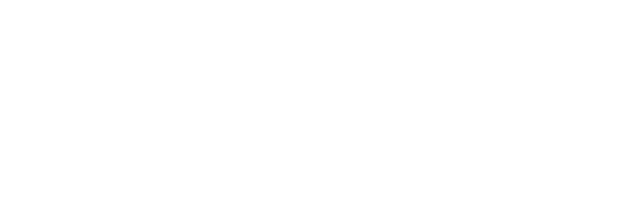
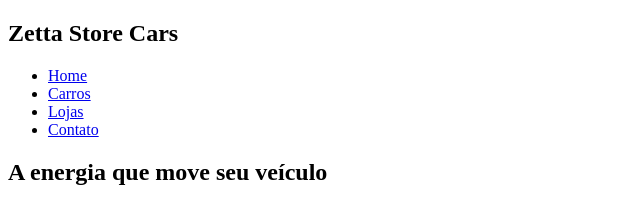
Before and after one commit to victor-altieri/projeto5front, a plain HTML site: page index.html in a window 1280 px wide. Shown: the whole page, without its empty margins (0-640 px from the left). Drawn offline with Linux system fonts and the light colour scheme.

Commit message:
criando a estrutura do header do projeto

```diff
--- a/index.html
+++ b/index.html
@@ -8,6 +8,26 @@
 </head>
 <body>
 
+    <section class="hero">
+        <header>
+            <h1><span>Zetta Store</span> Cars</h1>
+
+
+        <nav>
+            <ul class="header-menu">
+                <li><a href="#" class="item-menu">Home</a></li>
+                <li><a href="#" class="item-menu">Carros</a></li>
+                <li><a href="#" class="item-menu">Lojas</a></li>
+                <li><a href="#" class="item-menu">Contato</a></li>
+            </ul>
+        </nav>
+
+
+        </header>
+
+        <h2 id="titulo">A energia <span>que move seu veículo</span></h2>
+    </section>
+
 
     <script src="./src/js/script.js"></script>
 </body>
```
